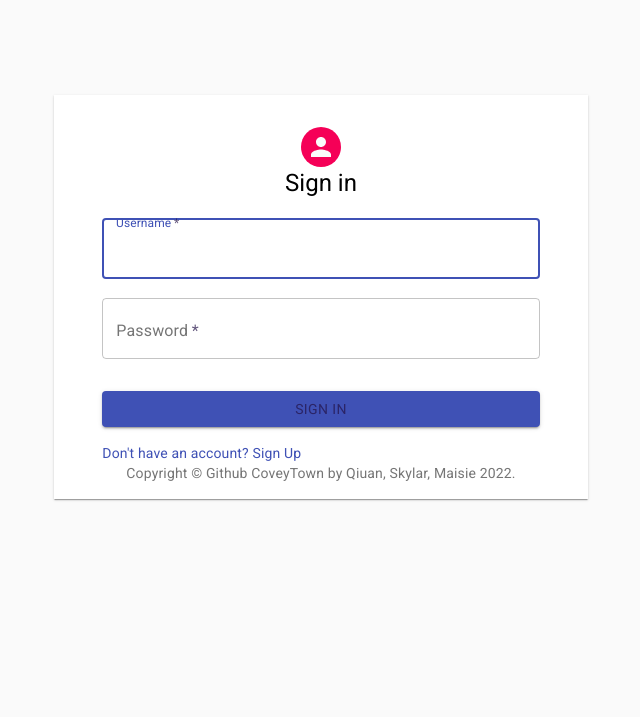
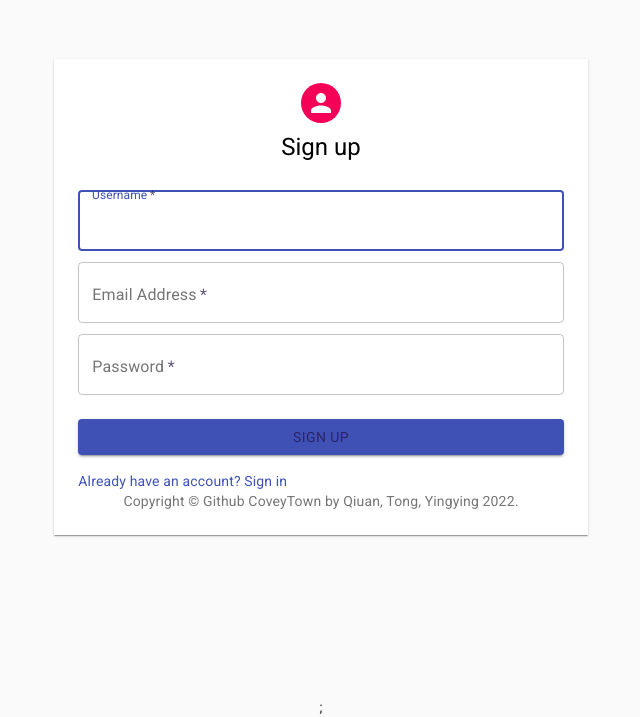
Before and after one commit to Vincenqwu/EventAroundYou, a React (Create React App) app in the folder evnet-app/: page /signup in a window 1280 px wide. Shown: the part 103-820 px from the top of the page, without its empty margins (319-959 px from the left). Built offline with nearby package versions, Linux system fonts and the light colour scheme; no server answers.

Commit message:
login signup add .env and url

```diff
--- a/evnet-app/src/App.js
+++ b/evnet-app/src/App.js
@@ -1,38 +1,43 @@
 import './App.css';
 import Home from './pages/Home';
-import { Routes, Route } from "react-router-dom";
+import { Routes, Route, BrowserRouter } from "react-router-dom";
 import React from 'react';
 import FutureEvent from './pages/FutureEvent';
 import PastEvent from './pages/PastEvent';
 import UserPage from './pages/UserPage';
 import EventDetail from './pages/EventDetail';
+import Signup from './pages/Signup';
 import 'bootstrap/dist/css/bootstrap.min.css';
-import SignIn from './pages/Signin';
+import Signin from './pages/Signin';
 
 function App() {
   return (
     <div className='App'>
-      {/* <AppRouter/> */}
+      <AppRouter/>
       {/* <Home/> */}
       {/* <FutureEvent/> */}
-      <SignIn/>
+      {/* <SignIn/> */}
       {/* <PastEvent/> */}
     </div>
   );
 }
 
-// function AppRouter() {
-//   return (
-//     <Routes>
-//       <Route path="/" element={<Home />} />
-//       <Route path="/event" element={<EventDetail/>}
-//       <Route path="/past" element={<PastEvent/>}/>
-//       <Route path='/future' element={<FutureEvent/>}
-//       <Route path='user' element={<UserPage/>}
-//       <Route path="*" element={<p>This page isn't available. Sorry about that. </p>} />
-//     </Routes>
-//   );
-// }
+function AppRouter() {
+  return (
+    <BrowserRouter>
+    <Routes>
+      <Route path="/" element={<Home />} />
+      <Route path="/event" element={<EventDetail/>} />
+      <Route path="/past" element={<PastEvent/>}/>
+      <Route path='/future' element={<FutureEvent/>}/>
+      <Route path='/user' element={<UserPage/>}/>
+      <Route path='/login' element={<Signin/>}/>
+      <Route path="/signup" element={<Signup/>} />
+      <Route path="*" element={<p>This page isn't available. Sorry about that. </p>} />
+    </Routes>
+    </BrowserRouter>
+  );
+}
 
 
 export default App;
--- a/evnet-app/src/pages/Signin.js
+++ b/evnet-app/src/pages/Signin.js
@@ -13,7 +13,7 @@ import { makeStyles } from "@material-ui/core/styles";
 import axios from "./api/axios"
 
 
-const LOGIN_URL = '/users/login';
+const LOGIN_URL = '/user/login';
 
 /**
  * This is the Copyright component
@@ -80,7 +80,7 @@ const useStyles = makeStyles((theme) => ({
  * This is the SignIn component.
  * @returns a html
  */
-export default function SignIn() {
+export default function Signin() {
   const classes = useStyles();
 
   const [user, setUser] = useState('');
--- /dev/null
+++ b/evnet-app/src/pages/Signup.js
@@ -0,0 +1,309 @@
+import React, { useEffect, useState } from "react";
+import Avatar from "@material-ui/core/Avatar";
+import Button from "@material-ui/core/Button";
+import CssBaseline from "@material-ui/core/CssBaseline";
+import TextField from "@material-ui/core/TextField";
+import Paper from "@material-ui/core/Paper";
+import Link from "@material-ui/core/Link";
+import Grid from "@material-ui/core/Grid";
+import Box from "@material-ui/core/Box";
+// import LockOutlinedIcon from "@material-ui/icons/LockOutlined";
+import Typography from "@material-ui/core/Typography";
+import { makeStyles } from "@material-ui/core/styles";
+import axios from './api/axios';
+// import image from "./Images/image.jpg";
+import Signin from "./Signin";
+
+/**
+ * This is the Copyright component
+ * @returns a html
+ */
+function Copyright() {
+  return (
+    <Typography variant="body2" color="textSecondary" align="center">
+      {"Copyright © "}
+      <Link color="inherit" href="https://github.com/Vincenqwu/covey.town">
+        Github CoveyTown by Qiuan, Tong, Yingying
+      </Link>{" "}
+      {new Date().getFullYear()}
+      .
+    </Typography>
+  );
+}
+
+/**
+ * This is the html formatting.
+ */
+const useStyles = makeStyles((theme) => ({
+  root: {
+    height: "100vh",
+    // backgroundImage: `url(${image})`,
+    backgroundRepeat: "no-repeat",
+    backgroundPosition: "center",
+    backgroundSize: "cover",
+    backgroundColor:
+      theme.palette.type === "light"
+        ? theme.palette.grey[50]
+        : theme.palette.grey[900],
+
+    display: "flex",
+    alignItems: "center",
+    justifyContent: "center"
+  },
+  size: {
+    display: "flex",
+    flexDirection: "column",
+    alignItems: "center",
+    justifyContent: "center"
+  },
+  paper: {
+    marginTop: theme.spacing(2, 6),
+    display: "flex",
+    flexDirection: "column",
+    alignItems: "center"
+  },
+  avatar: {
+    margin: theme.spacing(1),
+    backgroundColor: theme.palette.secondary.main
+  },
+  form: {
+    width: "100%",
+    marginTop: theme.spacing(1),
+    padding: theme.spacing(3)
+  },
+  submit: {
+    margin: theme.spacing(3, 0, 2)
+  },
+}));
+
+const USER_REGEX = /^[A-z][A-z0-9-_]{3,23}$/;
+const PWD_REGEX = /^(?=.*[a-z])(?=.*[A-Z])(?=.*[0-9])(?=.*[!@#$%]).{8,24}$/;
+const EMAIL_REGEX = /^(([^<>()[\]\\.,;:\s@"]+(\.[^<>()[\]\\.,;:\s@"]+)*)|(".+"))@((\[[0-9]{1,3}\.[0-9]{1,3}\.[0-9]{1,3}\.[0-9]{1,3}\])|(([a-zA-Z\-0-9]+\.)+[a-zA-Z]{2,}))$/;
+const REGISTER_URL = '/user/register';
+
+/**
+ * This is the SignUp component.
+ * @returns a html
+ */
+export default function Signup() {
+  const classes = useStyles();
+
+  const [user, setUser] = useState('');
+	const [validName, setValidName] = useState(false);
+
+  const [email, setEmail] = useState('');
+	const [validEmail, setValidEmail] = useState(false);
+
+	const [pwd, setPwd] = useState('');
+	const [validPwd, setValidPwd] = useState(false);
+
+	const [errMsg, setErrMsg] = useState('');
+	const [success, setSuccess] = useState(false);
+
+  useEffect(() => {
+		setValidName(USER_REGEX.test(user));
+	}, [user]);
+
+  useEffect(() => {
+		setValidEmail(EMAIL_REGEX.test(email));
+	}, [email]);
+
+	useEffect(() => {
+		setValidPwd(PWD_REGEX.test(pwd));
+	}, [pwd]);
+
+	useEffect(() => {
+		setErrMsg('');
+	}, [user, pwd]);
+
+  const handleSignup = async(e) => {
+    e.preventDefault();
+
+    const v1 = USER_REGEX.test(user);
+    const v2 = EMAIL_REGEX.test(email);
+		const v3 = PWD_REGEX.test(pwd);
+		if (!v1 || !v2 || !v3) {
+			setErrMsg('Invalid Entry');
+			return;
+		}
+
+
+    const username = user;
+    const password = pwd;
+
+    try {
+			const response = await axios.post(
+				REGISTER_URL,
+				JSON.stringify({ username, password, email}),
+				{
+					headers: { 'Content-Type': 'application/json' },
+				}
+			);
+			// TODO: remove console.logs before deployment
+			// console.log(JSON.stringify(response?.status));
+			setSuccess(true);
+			// clear state and controlled inputs
+			setUser('');
+			setPwd('');
+		} catch (err) {
+      if (err instanceof Error) {
+        if (err.message === "Request failed with status code 500") {
+          setErrMsg('Username or email is not unique');
+        }
+        else {
+				setErrMsg('Registration Failed');
+			}
+		} else {
+      setErrMsg('Registration Failed');
+    }
+  }}
+
+
+  return (
+    <>
+      {success ? (
+        <Signin />
+      ) : (
+      <Grid container component="main" className={classes.root}>
+      <CssBaseline />
+      <Grid
+        className={classes.size}
+        item
+        xs={12}
+        sm={10}
+        md={5}
+        component={Paper}
+        elevation={1}
+        square
+      >
+        <div className={classes.paper}>
+          <p
+            style = {{
+              fontSize: '1.2rem',
+              color: 'white',
+              backgroundColor: 'red',
+
+            }}
+            data-testid = "errmsg"
+					>
+					    {errMsg}
+					</p>
+          <Avatar className={classes.avatar}>
+            {/* <LockOutlinedIcon /> */}
+          </Avatar>
+          <Typography component="h1" variant="h5">
+            Sign up
+          </Typography>
+          <form className={classes.form} noValidate>
+            <Grid container spacing={2}>
+              <Grid item xs={12} justify-content = "center">
+                <TextField
+                  autoComplete="fname"
+                  name="userName"
+                  variant="outlined"
+                  required
+                  fullWidth
+                  id="userName"
+                  label="Username"
+                  autoFocus
+                  aria-invalid={validName ? 'false' : 'true'}
+                  aria-describedby="uidnote"
+                  onChange={(e) => setUser(e.target.value)}
+                />
+
+                {(user !== '' && !validName) &&
+                <h4 style = {{
+                  fontSize: '1.5 rem',
+                  color: 'red',
+                }} data-testid = "errmsg_username">
+                  4 to 24 characters.
+                  <br />
+                  Must begin with a letter.
+                  <br />
+                  Letters, numbers, underscores, hyphens allowed.
+						    </h4>}
+              </Grid>
+              <Grid item xs={12} justify-content = "center">
+                <TextField
+                  variant="outlined"
+                  required
+                  fullWidth
+                  id="email"
+                  label="Email Address"
+                  name="email"
+                  title="email"
+                  autoComplete="email"
+                  onChange={(e) => setEmail(e.target.value)}
+                />
+                {(email !== '' && !validEmail) &&
+                <h4 style = {{
+                  fontSize: '1.5 rem',
+                  color: 'red',
+                }}
+                data-testid = "errmsg_email"
+                title = "errmsg_email">
+                  Need a valid email.
+						    </h4>}
+              </Grid>
+              <Grid item xs={12}>
+                <TextField
+                  variant="outlined"
+                  required
+                  fullWidth
+                  name="password"
+                  label="Password"
+                  type="password"
+                  title="password"
+                  id="password"
+                  autoComplete="current-password"
+                  onChange={(e) => setPwd(e.target.value)}
+                />
+                {(pwd !== '' && !validPwd) &&
+                <h4 style = {{
+                  fontSize: '1.5 rem',
+                  color: 'red',
+                }} data-testid = "errmsg_password"
+                title = "errmsg_password">
+                  8 to 24 characters.
+                  <br />
+                  Must include uppercase and lowercase letters, a number and a
+                  special character.
+                  <br />
+                  Allowed special characters:{' '}
+                  <span aria-label="exclamation mark">!</span>{' '}
+                  <span aria-label="at symbol">@</span>{' '}
+                  <span aria-label="hashtag">#</span>{' '}
+                  <span aria-label="dollar sign">$</span>{' '}
+                  <span aria-label="percent">%</span>
+						    </h4>}
+              </Grid>
+            </Grid>
+            <Button
+              type="submit"
+              fullWidth
+              variant="contained"
+              color="primary"
+              className={classes.submit}
+              onClick = {handleSignup}
+            >
+              Sign Up
+            </Button>
+            <Grid container >
+              <Grid item>
+                <Link href="/login" variant="body2">
+                  Already have an account? Sign in
+                </Link>
+              </Grid>
+            </Grid>
+            <Box mt={5}>
+              <Copyright />
+
+            </Box>
+          </form>
+        </div>
+        </Grid>
+    </Grid>
+    )};
+    </>
+    )
+}
--- a/evnet-app/src/pages/api/axios.js
+++ b/evnet-app/src/pages/api/axios.js
@@ -2,5 +2,5 @@ import axios from 'axios';
 
 
 export default axios.create({
-	baseURL: process.env.REACT_APP_TOWNS_SERVICE_URL,
+	baseURL: process.env.REACT_SERVER_URL,
 });
--- /dev/null
+++ b/evnet-app/src/pages/css/Signup.css
@@ -0,0 +1,21 @@
+
+/* .background-img {
+    height: 100vh;
+    width: 100%;
+    background-image: url('image.jpg');
+    background-attachment: fixed;
+    background-size: cover;
+  } */
+
+  .errmsg {
+    background-color: lightpink;
+    color: firebrick;
+    font-weight: bold;
+    padding: 0.5rem;
+    margin-bottom: 0.5rem;
+  }
+
+  .offscreen {
+    position: absolute;
+    left: -9999px;
+  }
```
